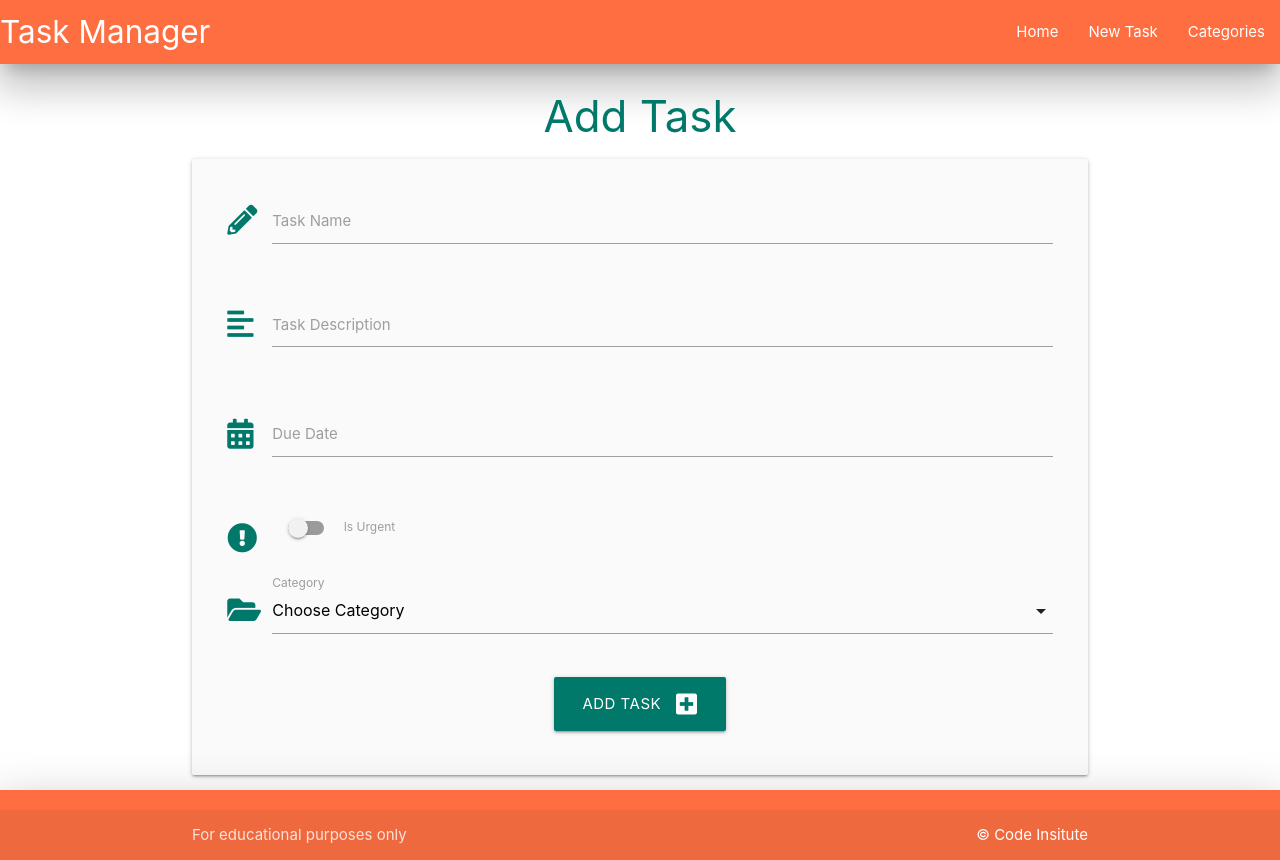
After one commit to nddpj00/taskmanager.v2, a Flask app: page /add_task in a window 1280 px wide. The commit adds this page. Run offline with Flask 2, Linux system fonts and the light colour scheme; data that the repository does not hold is empty.

```diff
--- a/taskmanager/routes.py
+++ b/taskmanager/routes.py
@@ -5,7 +5,8 @@ from taskmanager.models import Category, Task
 
 @app.route("/")
 def home():
-    return render_template("tasks.html")
+    tasks = list(Task.query.order_by(Task.id).all())
+    return render_template("tasks.html", tasks=tasks)
 
 
 @app.route("/categories")
@@ -24,14 +25,15 @@ def add_category():
     return render_template("add_category.html")
 
 
-@app.route("/edit_category/<int:category_id>", methods = ["GET", "POST"])
+@app.route("/edit_category/<int:category_id>", methods=["GET", "POST"])
 def edit_category(category_id):
     category = Category.query.get_or_404(category_id)
     if request.method == "POST":
         category.category_name = request.form.get("category_name")
         db.session.commit()
         return redirect(url_for("categories"))
-    return render_template("edit_category.html", category = category)
+    return render_template("edit_category.html", category=category)
+
 
 @app.route("/delete_category/<int:category_id>")
 def delete_category(category_id):
@@ -39,3 +41,20 @@ def delete_category(category_id):
     db.session.delete(category)
     db.session.commit()
     return redirect(url_for("categories"))
+
+
+@app.route("/add_task", methods=["GET", "POST"])
+def add_task():
+    categories = list(Category.query.order_by(Category.category_name).all())
+    if request.method == "POST":
+        task = Task(
+            task_name=request.form.get("task_name"),
+            task_description=request.form.get("task_description"),
+            is_urgent=bool(True if request.form.get("is_urgent") else False),
+            due_date=request.form.get("due_date"),
+            category_id=request.form.get("category_id")
+        )
+        db.session.add(task)
+        db.session.commit()
+        return redirect(url_for("home"))
+    return render_template("add_task.html", categories=categories)
--- a/taskmanager/static/js/script.js
+++ b/taskmanager/static/js/script.js
@@ -1,5 +1,20 @@
-document.addEventListener('DOMContentLoaded', function() {
-    // sidenav initialiazation
-    let sidenav = document.querySelectorAll('.sidenav');
+document.addEventListener("DOMContentLoaded", function() {
+    // sidenav initialization
+    let sidenav = document.querySelectorAll(".sidenav");
     M.Sidenav.init(sidenav);
+
+    // datepicker initialization
+    let datepicker = document.querySelectorAll(".datepicker");
+    M.Datepicker.init(datepicker, {
+        format: "dd mmmm, yyyy",
+        i18n: {done: "Select"}
+    });
+
+    // select initialization
+    let selects = document.querySelectorAll("select");
+    M.FormSelect.init(selects);
+
+    // collapsible initializataion
+    let collapsibles = document.querySelectorAll(".collapsible");
+    M.Collapsible.init(collapsibles);
 });
--- a/taskmanager/templates/add_category.html
+++ b/taskmanager/templates/add_category.html
@@ -8,7 +8,7 @@
         <!-- category name -->
         <div class="row">
             <div class="input-field col s12">
-                <i class="fas fa-folder-open prefix deep-orange-text text-darken-4"></i>
+                <i class="fas fa-folder-open prefix teal-text darken-4"></i>
                 <input id="category_name" name="category_name" minlength="3" maxlength="25" type="text" class="validate" required>
                 <label for="category_name">Category Name</label>
             </div>
@@ -16,7 +16,7 @@
         <!-- submit button -->
         <div class="row">
             <div class="col s12 center-align">
-                <button type="submit" class="btn-large teal-darken-2 waves-effect waves-light">
+                <button type="submit" class="btn-large teal darken-2 waves-effect waves-light">
                     Add Category <i class="fas fa-plus-square right"></i>
                 </button>
             </div>
--- /dev/null
+++ b/taskmanager/templates/add_task.html
@@ -0,0 +1,70 @@
+{% extends "base.html" %}
+{% block content %}
+
+<h3 class="teal-text text-darken-2 center-align">Add Task</h3>
+
+<div class="row card-panel grey lighten-5">
+    <form class="col s12" method="POST" action="{{ url_for('add_task') }}">
+        <!-- task name -->
+        <div class="row">
+            <div class="input-field col s12">
+                <i class="fas fa-pencil-alt prefix teal-text text-darken-2"></i>
+                <input id="task_name" name="task_name" minlength="5" maxlength="50" type="text" class="validate" required>
+                <label for="task_name">Task Name</label>
+            </div>
+        </div>
+        <!-- task description -->
+        <div class="row">
+            <div class="input-field col s12">
+                <i class="fas fa-align-left prefix teal-text text-darken-2"></i>
+                <textarea id="task_description" name="task_description" minlength="5" maxlength="200"
+                    type="text" class="materialize-textarea validate" required></textarea>
+                <label for="task_description">Task Description</label>
+            </div>
+        </div>
+        <!-- due date -->
+        <div class="row">
+            <div class="input-field col s12">
+                <i class="fas fa-calendar-alt prefix teal-text text-darken-2"></i>
+                <input id="due_date" name="due_date" type="text" class="datepicker validate" required>
+                <label for="due_date">Due Date</label>
+            </div>
+        </div>
+        <!-- is urgent -->
+        <div class="row">
+            <div class="input-field col s12">
+                <div class="switch">
+                    <i class="fas fa-exclamation-circle prefix teal-text text-darken-2"></i>
+                    <label for="is_urgent">
+                        <input id="is_urgent" name="is_urgent" type="checkbox">
+                        <span class="lever"></span>
+                        Is Urgent
+                    </label>
+                </div>
+            </div>
+        </div>
+        <!-- category id -->
+        <div class="row">
+            <div class="input-field col s12">
+                <i class="fas fa-folder-open prefix teal-text text-darken-2"></i>
+                <select id="category_id" name="category_id" class="validate" required>
+                    <option value="" disabled selected>Choose Category</option>
+                    {% for category in categories %}
+                        <option value="{{ category.id }}">{{ category.category_name }}</option>
+                    {% endfor %}
+                </select>
+                <label for="category_id">Category</label>
+            </div>
+        </div>
+        <!-- submit button -->
+        <div class="row">
+            <div class="col s12 center-align">
+                <button type="submit" class="btn-large teal darken-2 waves-effect waves-light">
+                    Add Task <i class="fas fa-plus-square right"></i>
+                </button>
+            </div>
+        </div>
+    </form>
+</div>
+
+{% endblock %}
--- a/taskmanager/templates/base.html
+++ b/taskmanager/templates/base.html
@@ -24,7 +24,7 @@
                 <a href="#" data-target="mobile-demo" class="sidenav-trigger"><i class="fas fa-bars">menu</i></a>
                 <ul class="right hide-on-med-and-down">
                     <li><a href="{{ url_for('home') }}">Home</a></li>
-                    <li><a href="">New Task</a></li>
+                    <li><a href="{{ url_for('add_task') }}">New Task</a></li>
                     <li><a href="{{ url_for('categories') }}">Categories</a></li>
 
                 </ul>
@@ -34,7 +34,7 @@
         <!-- mobile sidenav------>
         <ul class="sidenav" id="mobile-demo">
             <li><a href="{{ url_for('home') }}">Home</a></li>
-            <li><a href="">New Task</a></li>
+            <li><a href="{{ url_for('add_task') }}">New Task</a></li>
             <li><a href="{{ url_for('categories') }}">Categories</a></li>
         </ul>
     </header>
```
Also changed, not shown: taskmanager/templates/tasks.html (+27 -1 lines).
